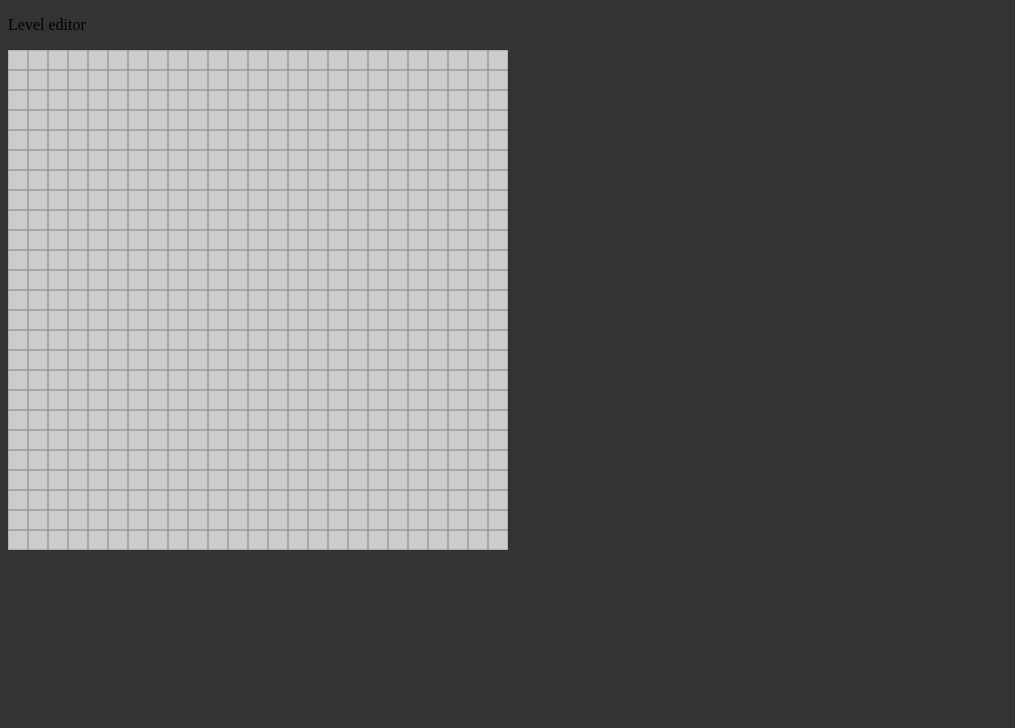
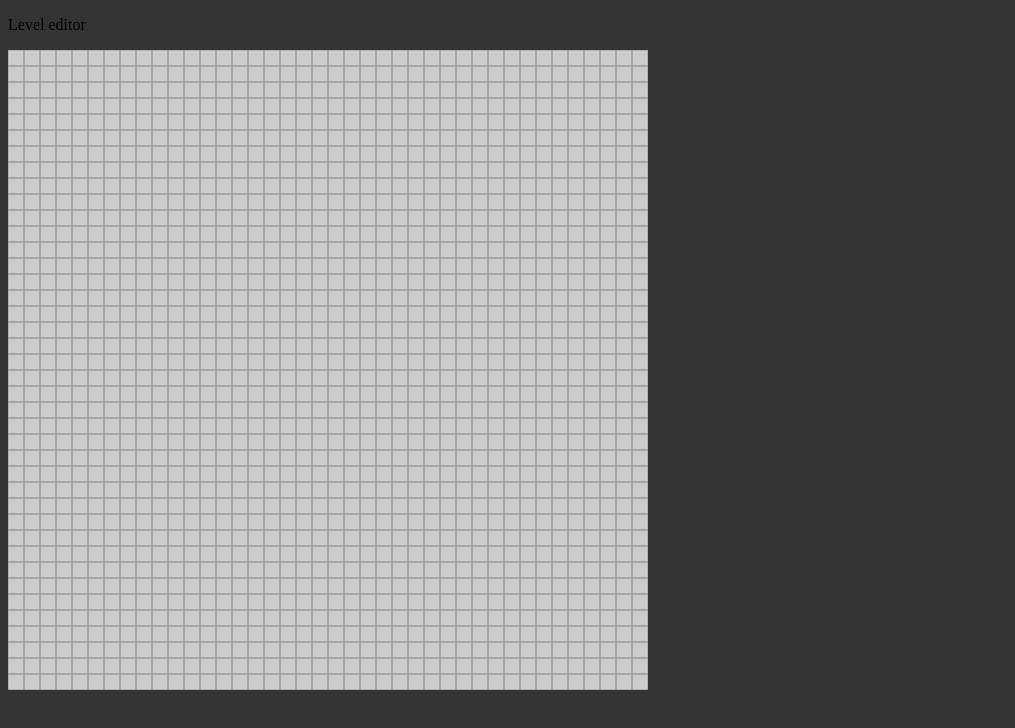
Before and after one commit to tapio/darkcorners, a website: page editor/index.html in a window 1280 px wide. Shown: the full height of the page, 0-1015 px from the left. Drawn offline with Linux system fonts and the light colour scheme.

Commit message:
Editor: Larger grid.

```diff
--- a/editor/index.html
+++ b/editor/index.html
@@ -14,7 +14,7 @@
 </head>
 <body>
 	<p>Level editor</p>
-	<canvas id="canvas" width="500", height="500">
+	<canvas id="canvas" width="640", height="640">
 		<p>Oh noes, no &lt;canvas&gt;!</p>
 	</canvas>
 
@@ -26,7 +26,7 @@
 		var canvas = document.getElementById("canvas");
 		var ctx = canvas.getContext("2d");
 
-		var w = 25, h = 25;
+		var w = 40, h = 40;
 		var s = canvas.width / w;
 		var start = { x: Math.floor(w/2), y: Math.floor(h/2) };
 		var drawing = 0;
```
